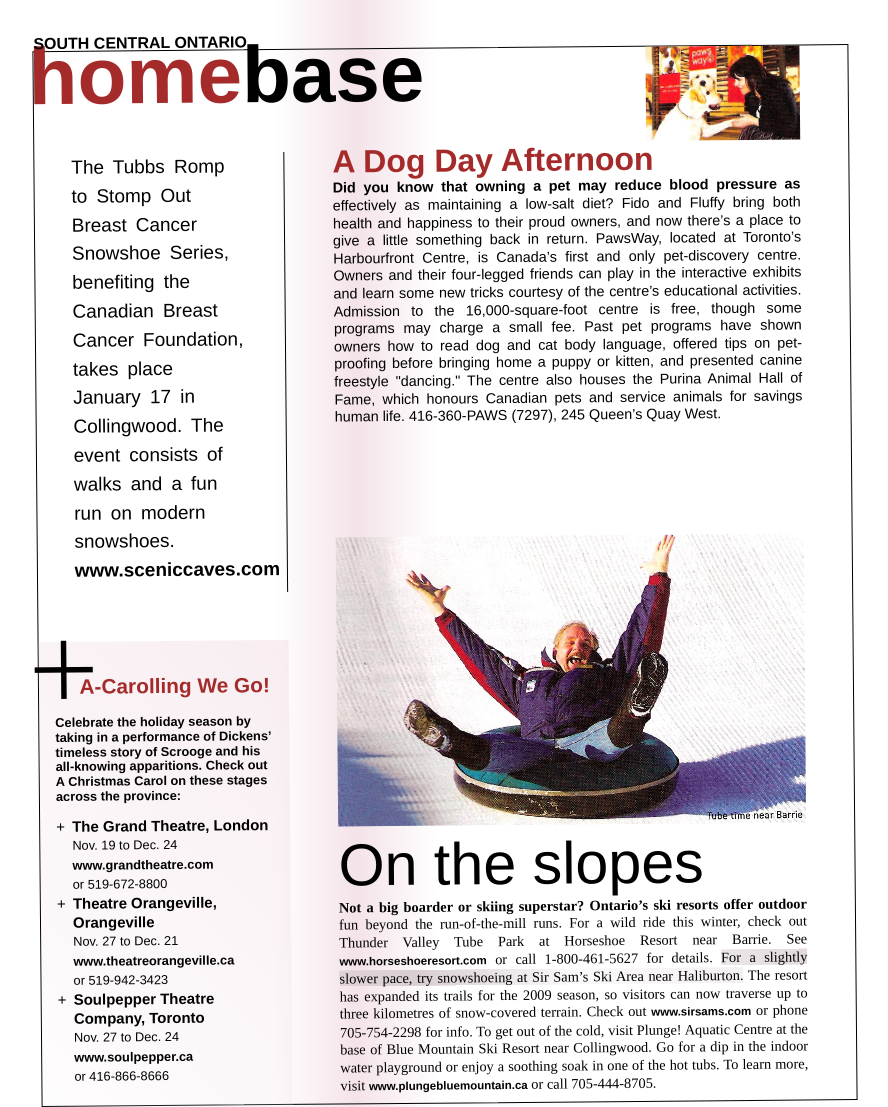
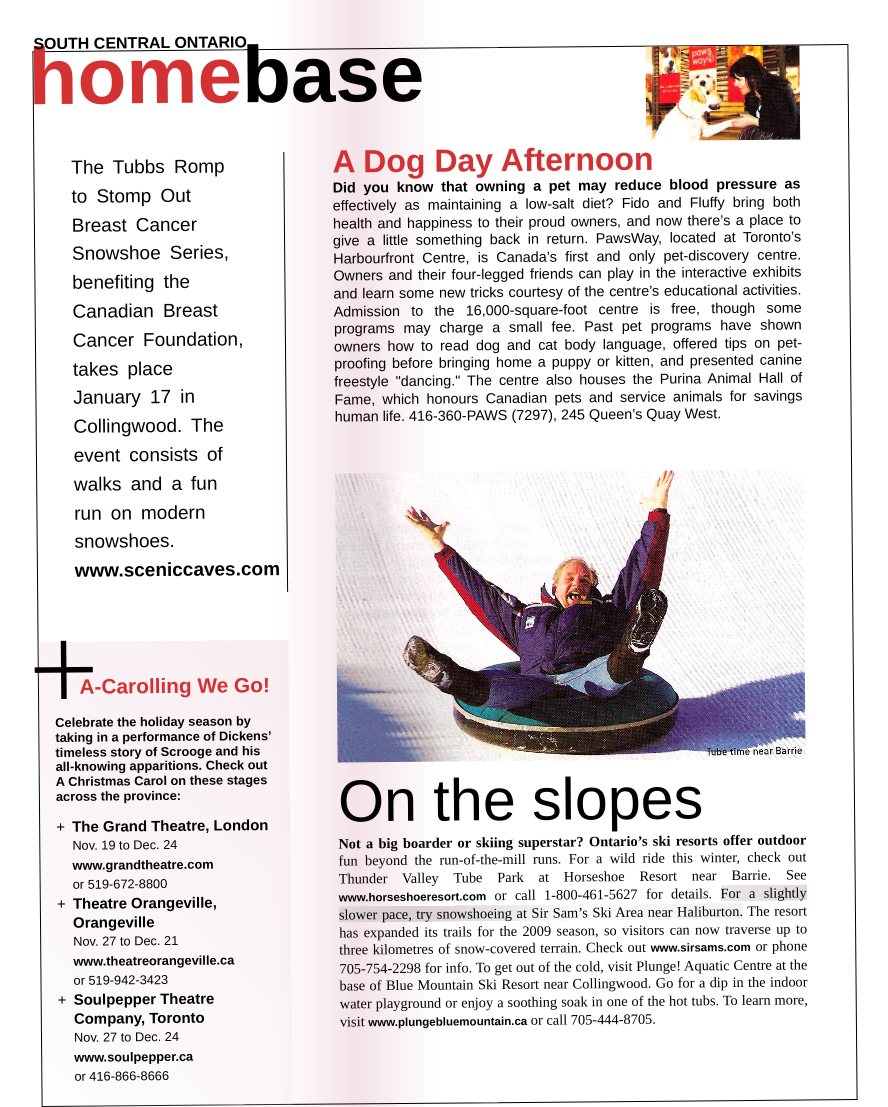
Before and after one commit to eldritch-quinn/comp1054-assignment2, a plain HTML site: page home-base.html in a window 1280 px wide. Shown: the top 1107 px of the page, without its empty margins (11-899 px from the left). Drawn offline with nearby package versions, Linux system fonts and the light colour scheme.

Commit message:
fixed a big gap in the right column

```diff
--- a/css/styles.sass
+++ b/css/styles.sass
@@ -1,4 +1,4 @@
-
+$red : #d43132
 
 *
     box-sizing: border-box
@@ -37,7 +37,7 @@ header
         text-transform: lowercase
 
         em
-            color: brown
+            color: $red
             font-style: normal
     p
         text-transform: uppercase
@@ -82,7 +82,7 @@ article
     &:nth-of-type(1)
 
         h2
-            color: brown
+            color: $red
             font-size: 2rem
 
         img
@@ -92,6 +92,8 @@ article
 
     /* On the slopes styles */
     &:nth-of-type(2)
+        position: relative
+        top: -4rem
 
         h2
             font-family: Arial, Helvetica, sans-serif
@@ -152,7 +154,7 @@ aside
 
         // the header for the A-caroling be go
         h2
-            color: brown
+            color: $red
             font-size: 1.3rem
             float: right
 
```
Also changed, not shown: css/styles.css.
